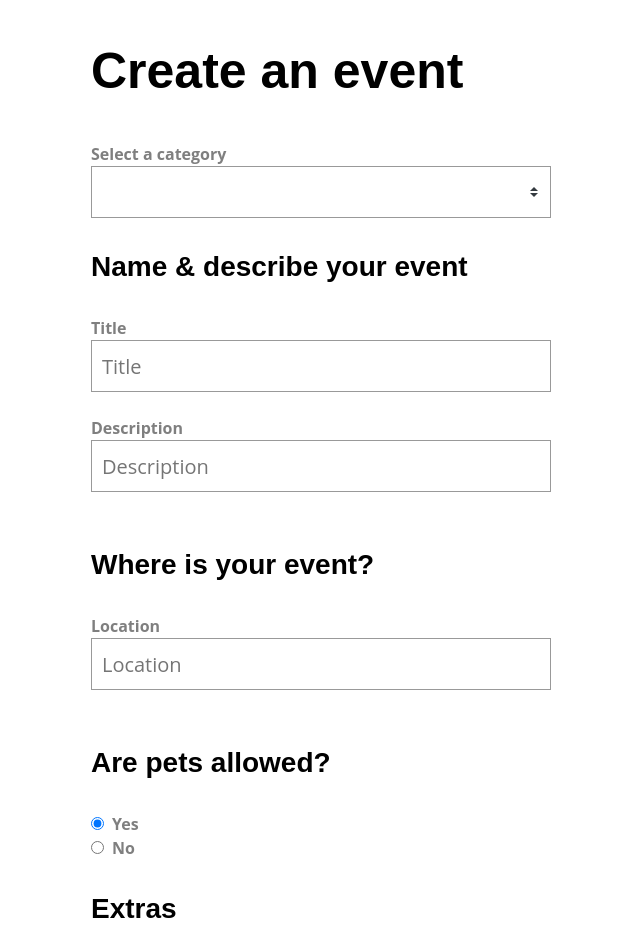
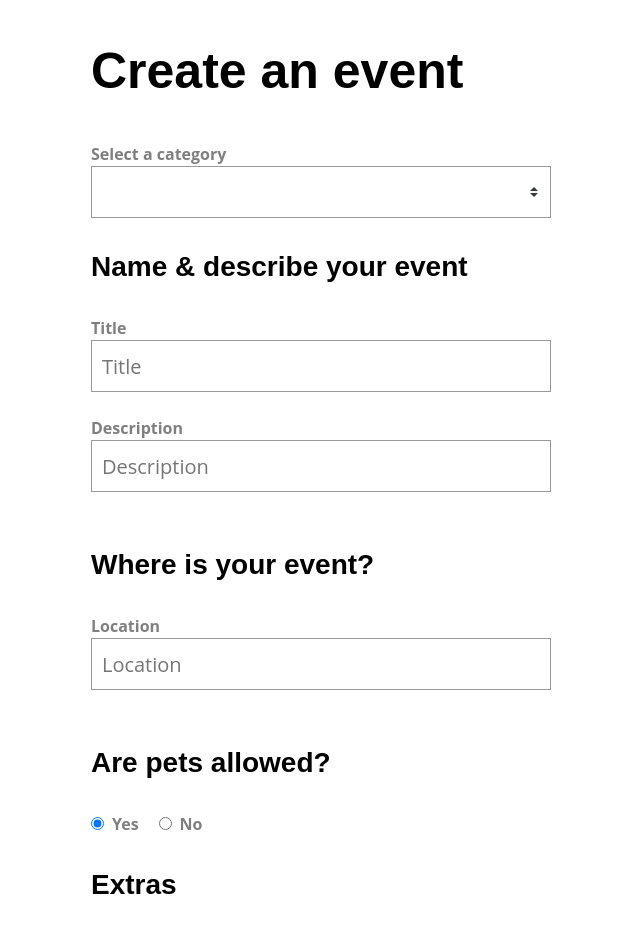
Before and after one commit to sissokho/vue3-forms, a Vue app: page / in a window 1280 px wide. Shown: the top 937 px of the page, without its empty margins (319-959 px from the left). Built offline with nearby package versions, Linux system fonts and the light colour scheme.

Commit message:
BaseRadioGroup

```diff
--- /dev/null
+++ b/src/components/BaseRadioGroup.vue
@@ -0,0 +1,37 @@
+<script setup>
+import BaseRadio from '@/components/BaseRadio.vue'
+
+defineProps({
+  options: {
+    type: Array,
+    required: true
+  },
+  name: {
+    type: String,
+    required: true
+  },
+  vertical: {
+    type: Boolean,
+    default: false
+  }
+})
+
+const model = defineModel()
+</script>
+
+<template>
+  <component
+    v-for="option in options"
+    :key="option.value"
+    :is="vertical ? 'div' : 'span'"
+    :class="{ horizontal: !vertical }"
+  >
+    <BaseRadio :label="option.label" :value="option.value" :name="name" v-model="model" />
+  </component>
+</template>
+
+<style scoped>
+.horizontal {
+  margin-right: 20px;
+}
+</style>
--- a/src/views/SimpleForm.vue
+++ b/src/views/SimpleForm.vue
@@ -2,7 +2,7 @@
 import BaseInput from '@/components/BaseInput.vue'
 import BaseSelect from '@/components/BaseSelect.vue'
 import BaseCheckbox from '@/components/BaseCheckbox.vue'
-import BaseRadio from '@/components/BaseRadio.vue'
+import BaseRadioGroup from '@/components/BaseRadioGroup.vue'
 </script>
 
 <template>
@@ -23,15 +23,7 @@ import BaseRadio from '@/components/BaseRadio.vue'
 
       <h3>Are pets allowed?</h3>
       <div>
-        <BaseRadio label="Yes" :value="1" v-model="event.pets" name="pets" />
-        <!-- <input type="radio" v-model="event.pets" :value="1" name="pets" />
-        <label>Yes</label> -->
-      </div>
-
-      <div>
-        <BaseRadio label="No" :value="0" v-model="event.pets" name="pets" />
-        <!-- <input type="radio" v-model="event.pets" :value="0" name="pets" />
-        <label>No</label> -->
+        <BaseRadioGroup name="pets" v-model="event.pets" :options="petOptions" />
       </div>
 
       <h3>Extras</h3>
@@ -71,7 +63,11 @@ export default {
           catering: false,
           music: false
         }
-      }
+      },
+      petOptions: [
+        { label: 'Yes', value: 1 },
+        { label: 'No', value: 0 }
+      ]
     }
   }
 }
```
